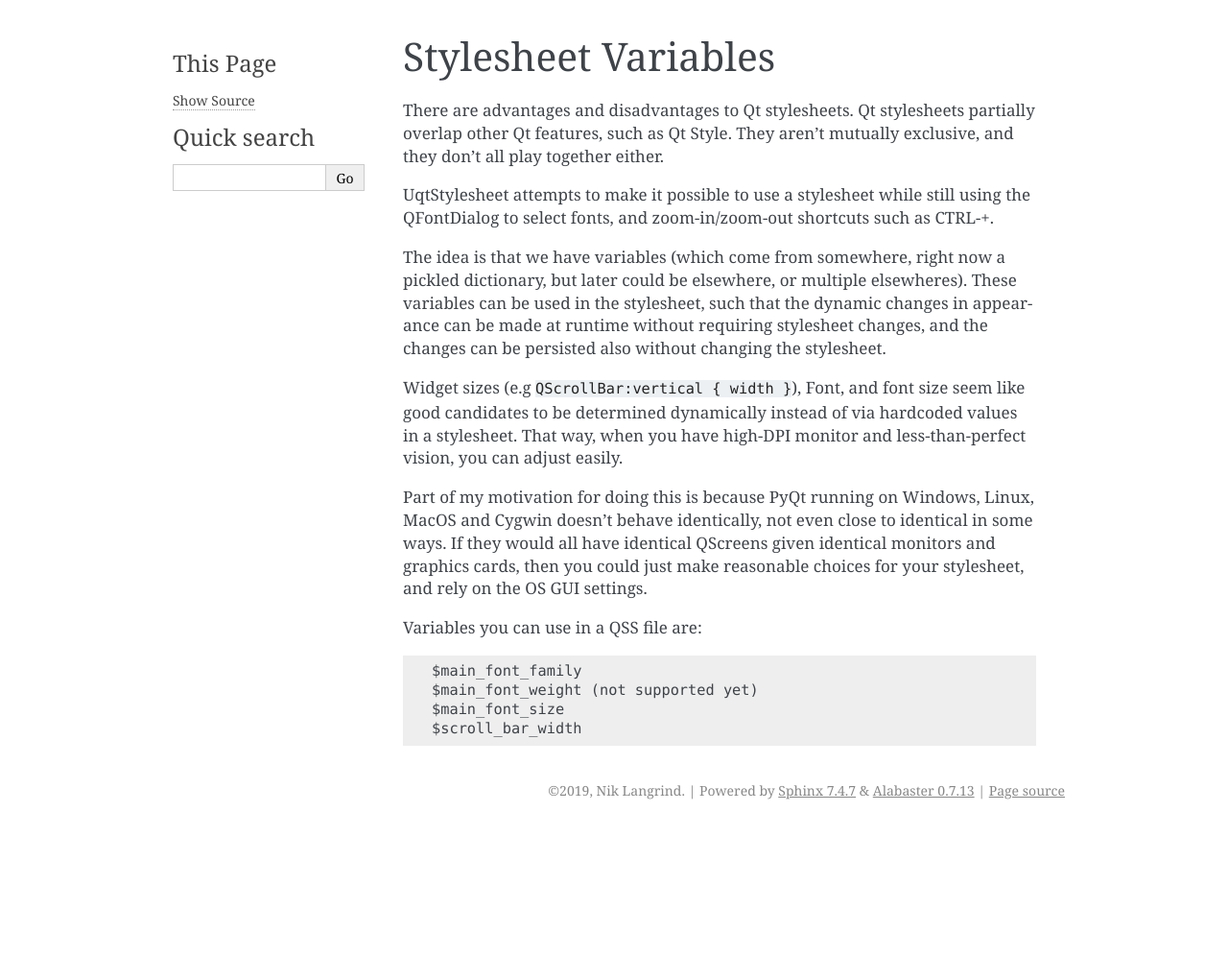
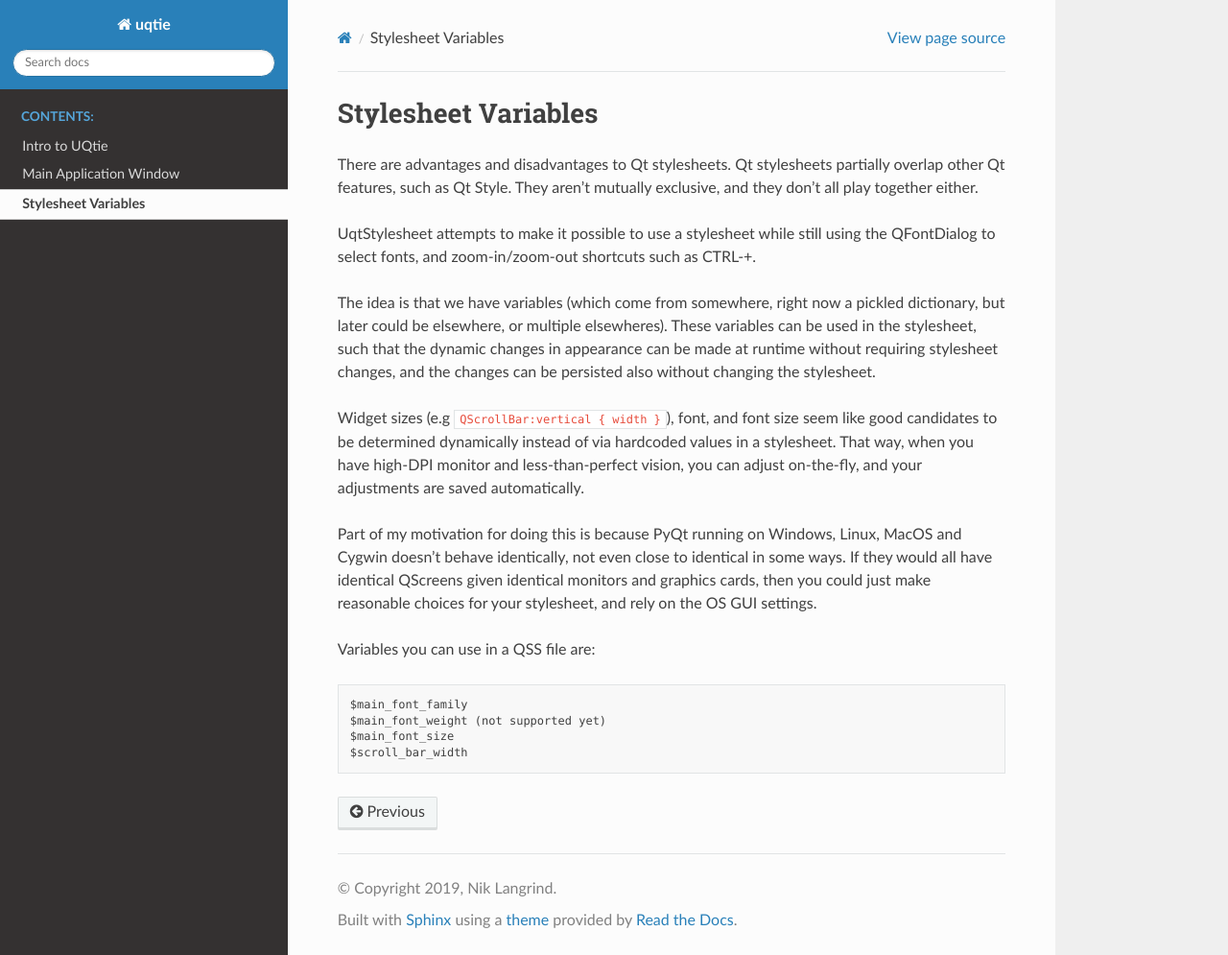
Before and after one commit to langrind/UQtie, a Sphinx documentation site: the page built from docs/source/stylesheet_variables.rst, in a window 1280 px wide and 995 px high. Shown: the whole window at 96% size. Built offline with Sphinx 7.4.7 and the Read the Docs theme 2.0.0, drawn with Linux system fonts in a browser that asks for light colours.

```diff
--- a/docs/source/conf.py
+++ b/docs/source/conf.py
@@ -31,6 +31,8 @@
 # extensions coming with Sphinx (named 'sphinx.ext.*') or your custom
 # ones.
 extensions = [
+    'recommonmark',
+    'sphinx_rtd_theme',
 ]
 
 master_doc = 'index'
@@ -41,7 +43,7 @@
 # List of patterns, relative to source directory, that match files and
 # directories to ignore when looking for source files.
 # This pattern also affects html_static_path and html_extra_path.
-exclude_patterns = []
+exclude_patterns = ['_build', 'Thumbs.db', '.DS_Store']
 
 
 # -- Options for HTML output -------------------------------------------------
@@ -49,6 +51,7 @@
 # The theme to use for HTML and HTML Help pages.  See the documentation for
 # a list of builtin themes.
 #
+html_theme = 'sphinx_rtd_theme'
 #html_theme = 'alabaster'
 
 # Add any paths that contain custom static files (such as style sheets) here,
--- a/docs/source/intro.rst
+++ b/docs/source/intro.rst
@@ -13,7 +13,7 @@
 * Zoom in and Zoom out - you use CTRL-+ and CTRL-- to make text, widgets
   and borders larger or smaller
 * Qt Stylesheet (QSS) support that doesn't preclude runtime changes to
-  look and feel attributes (e.g. font)
+  look-and-feel attributes (e.g. font)
 
 These are obviously not all the features you might want your app to
 have. I intend to add more features as time goes on.
--- a/docs/source/stylesheet_variables.rst
+++ b/docs/source/stylesheet_variables.rst
@@ -17,10 +17,10 @@
 appearance can be made at runtime without requiring stylesheet changes, and the
 changes can be persisted also without changing the stylesheet.
 
-Widget sizes (e.g ``QScrollBar:vertical { width }``), Font, and font size seem like
+Widget sizes (e.g ``QScrollBar:vertical { width }``), font, and font size seem like
 good candidates to be determined dynamically instead of via hardcoded values
 in a stylesheet. That way, when you have high-DPI monitor and less-than-perfect
-vision, you can adjust easily.
+vision, you can adjust on-the-fly, and your adjustments are saved automatically.
 
 Part of my motivation for doing this is because PyQt running on Windows, Linux,
 MacOS and Cygwin doesn't behave identically, not even close to identical in
```
Also changed, not shown: other parts of docs/source/intro.rst (+3 -1 lines), README.md (+3 -3 lines).
